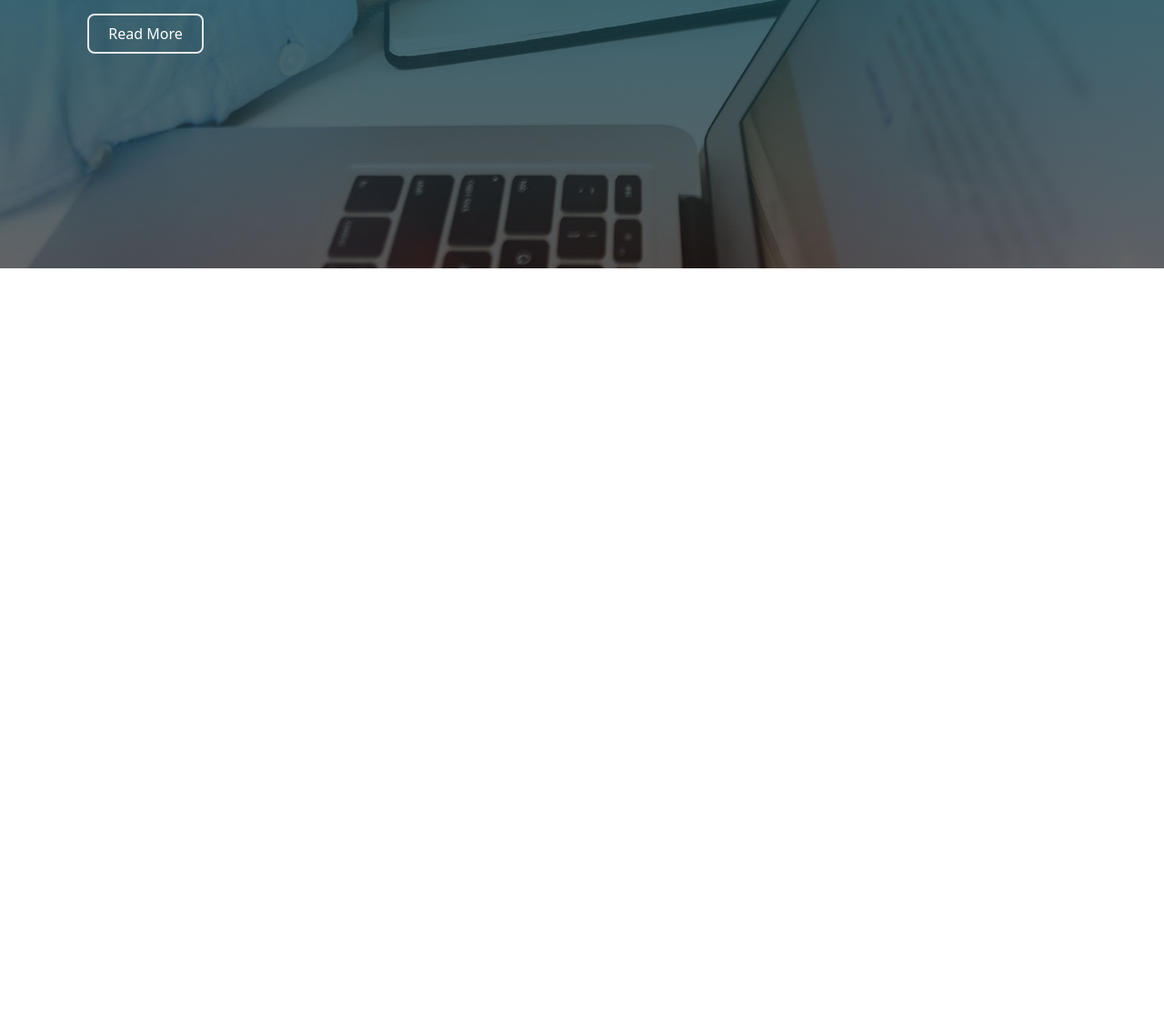
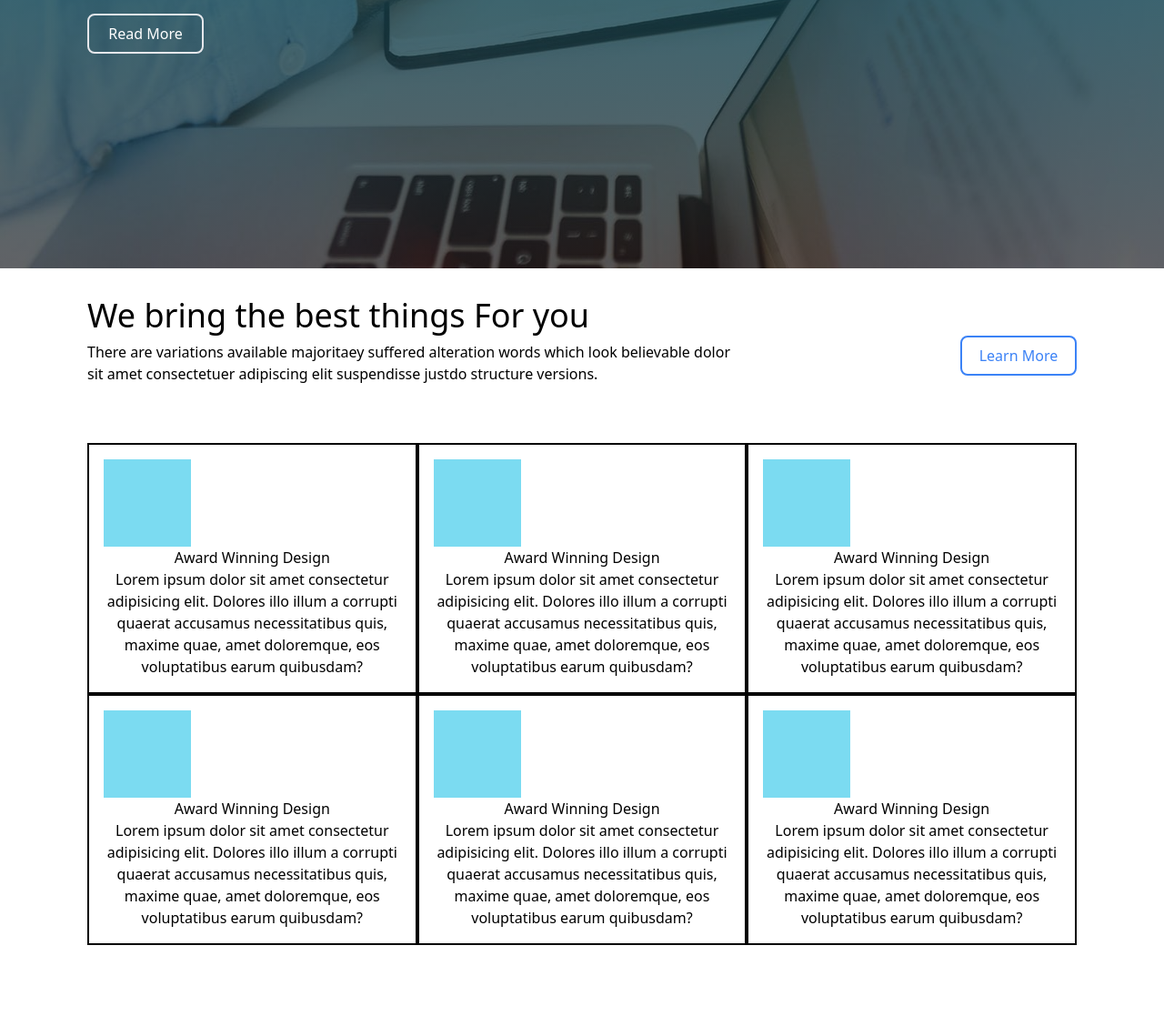
Before and after one commit to rohanasif/starcross-theme, a plain HTML site: page index.html in a window 1280 px wide. Shown: the part 505-1622 px from the top of the page at 91% size. Before the commit the page ends 800 px from the top, so only its background shows below. Drawn offline with nearby package versions, Linux system fonts and the light colour scheme.

Commit message:
second section almost done

```diff
--- a/index.html
+++ b/index.html
@@ -42,6 +42,89 @@
 
         </div> -->
     </div>
+    <div class="w-full px-24 py-8">
+        <div class="flex items-center">
+            <div class="w-2/3">
+                <h1 class="text-4xl">We bring the best things For you</h1>
+                <p class="mt-2">There are variations available majoritaey suffered alteration words which look
+                    believable dolor sit
+                    amet
+                    consectetuer adipiscing elit suspendisse justdo structure versions.</p>
+            </div>
+            <div class="w-1/3 flex justify-end">
+                <button class="border-2 border-blue-500 text-blue-500 w-32 mt-8 p-2 rounded-lg">Learn More</button>
+            </div>
+        </div>
+    </div>
+    <div class="flex flex-wrap px-24 py-8">
+        <div class="border-2 border-black w-1/3 text-center p-4">
+            <div class="icon-div w-24 h-24">
+
+            </div>
+            <div class="h-full">
+                <h2>Award Winning Design</h2>
+                <p>Lorem ipsum dolor sit amet consectetur adipisicing elit. Dolores illo illum a corrupti quaerat
+                    accusamus
+                    necessitatibus quis, maxime quae, amet doloremque, eos voluptatibus earum quibusdam?</p>
+            </div>
+        </div>
+        <div class="border-2 border-black w-1/3 text-center p-4">
+            <div class="icon-div w-24 h-24">
+
+            </div>
+            <div class="h-full">
+                <h2>Award Winning Design</h2>
+                <p>Lorem ipsum dolor sit amet consectetur adipisicing elit. Dolores illo illum a corrupti quaerat
+                    accusamus
+                    necessitatibus quis, maxime quae, amet doloremque, eos voluptatibus earum quibusdam?</p>
+            </div>
+        </div>
+        <div class="border-2 border-black w-1/3 text-center p-4">
+            <div class="icon-div w-24 h-24">
+
+            </div>
+            <div class="h-full">
+                <h2>Award Winning Design</h2>
+                <p>Lorem ipsum dolor sit amet consectetur adipisicing elit. Dolores illo illum a corrupti quaerat
+                    accusamus
+                    necessitatibus quis, maxime quae, amet doloremque, eos voluptatibus earum quibusdam?</p>
+            </div>
+        </div>
+        <div class="border-2 border-black w-1/3 text-center p-4">
+            <div class="icon-div w-24 h-24">
+
+            </div>
+            <div class="h-full">
+                <h2>Award Winning Design</h2>
+                <p>Lorem ipsum dolor sit amet consectetur adipisicing elit. Dolores illo illum a corrupti quaerat
+                    accusamus
+                    necessitatibus quis, maxime quae, amet doloremque, eos voluptatibus earum quibusdam?</p>
+            </div>
+        </div>
+        <div class="border-2 border-black w-1/3 text-center p-4">
+            <div class="icon-div w-24 h-24">
+
+            </div>
+            <div class="h-full">
+                <h2>Award Winning Design</h2>
+                <p>Lorem ipsum dolor sit amet consectetur adipisicing elit. Dolores illo illum a corrupti quaerat
+                    accusamus
+                    necessitatibus quis, maxime quae, amet doloremque, eos voluptatibus earum quibusdam?</p>
+            </div>
+        </div>
+        <div class="border-2 border-black w-1/3 text-center p-4">
+            <div class="icon-div w-24 h-24">
+
+            </div>
+            <div class="h-full">
+                <h2>Award Winning Design</h2>
+                <p>Lorem ipsum dolor sit amet consectetur adipisicing elit. Dolores illo illum a corrupti quaerat
+                    accusamus
+                    necessitatibus quis, maxime quae, amet doloremque, eos voluptatibus earum quibusdam?</p>
+            </div>
+        </div>
+
+    </div>
 </body>
 
 </html>
--- a/style.css
+++ b/style.css
@@ -7,3 +7,7 @@
     background-image: linear-gradient(rgb(0, 107, 132), rgba(0, 0, 0, 0.6)), url(./images/bg1.jpg);
     background-size: 100% 100%;
 }
+
+.icon-div {
+    background-color: #06bbe487;
+}
```
